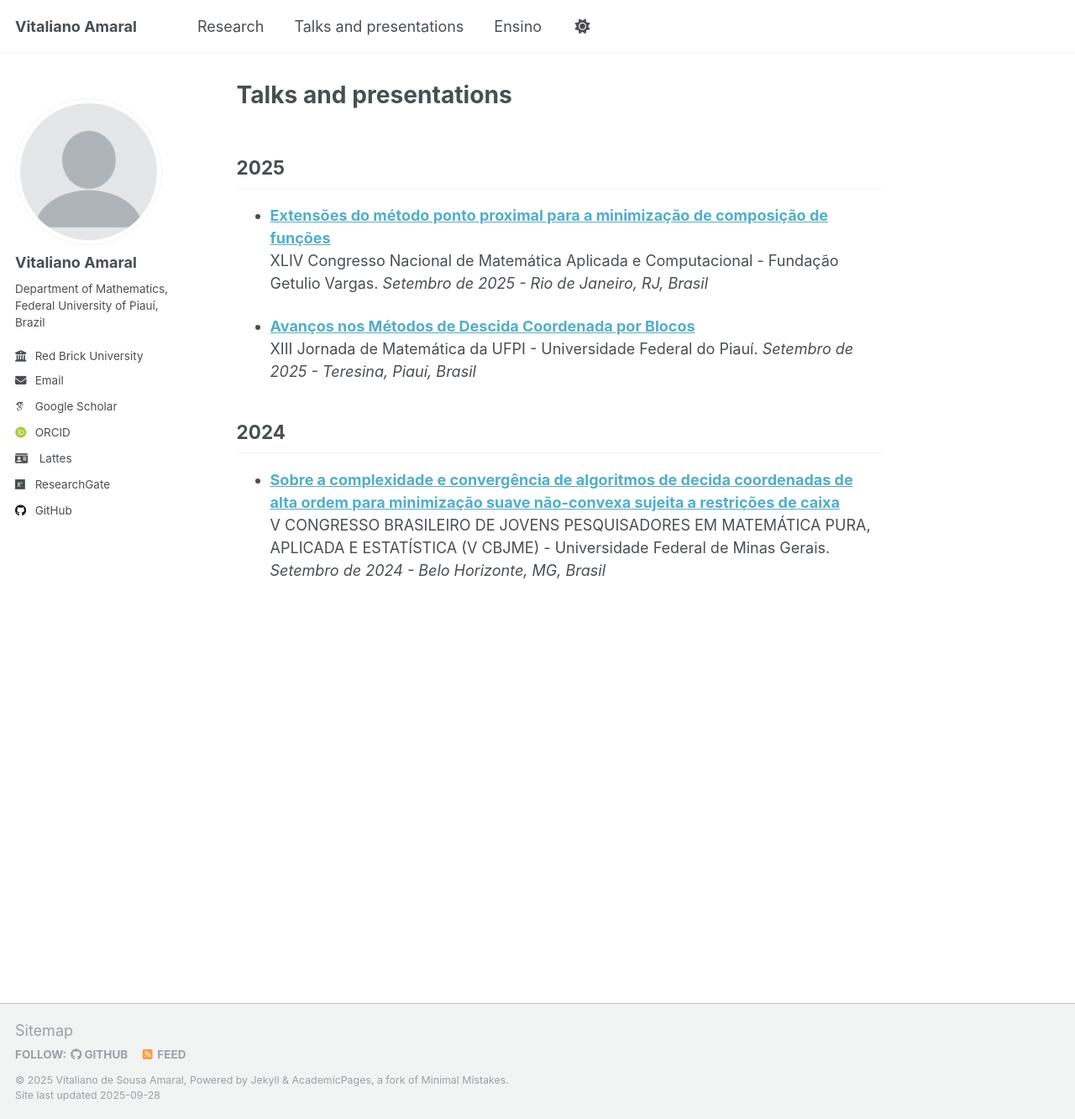
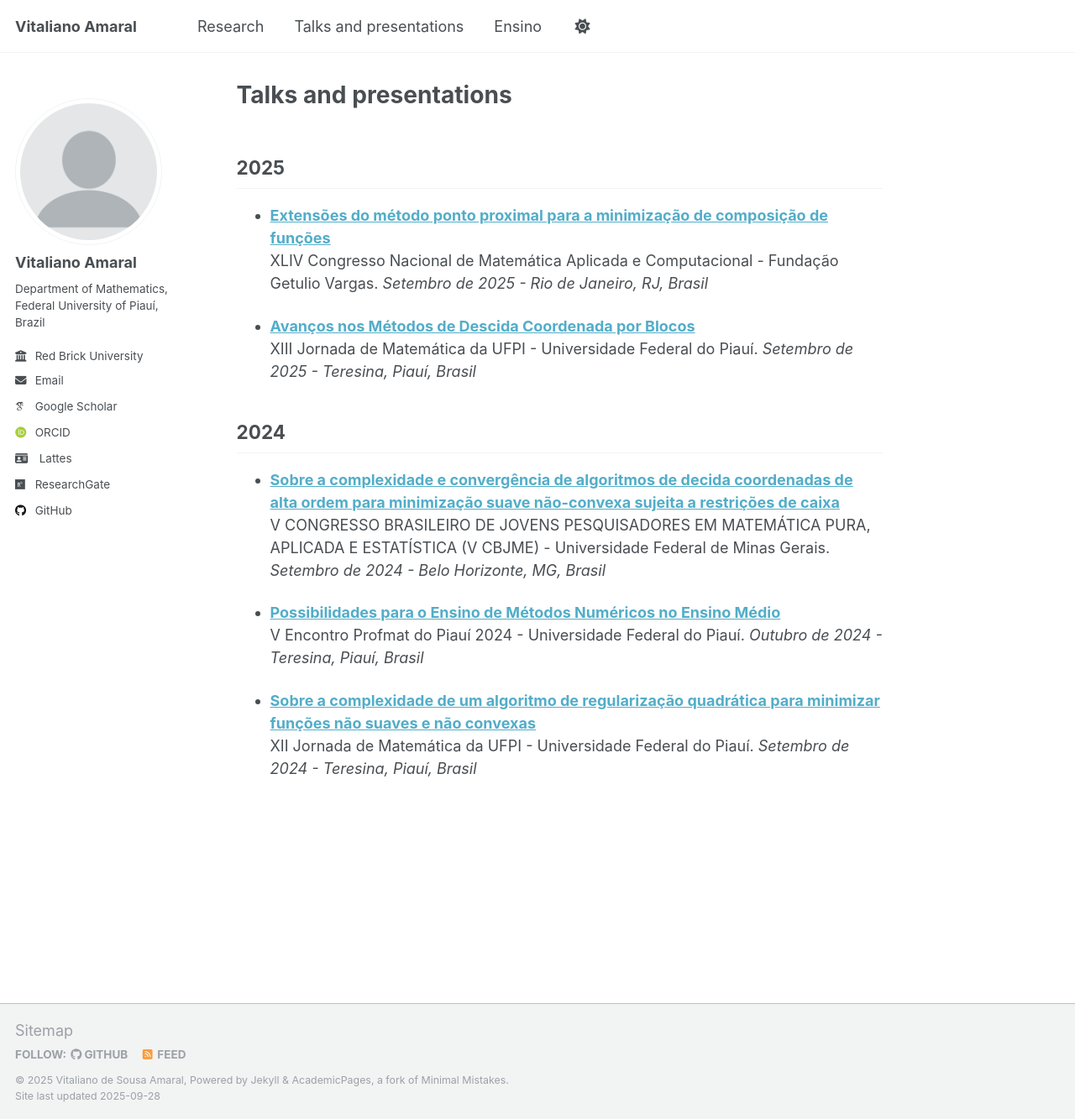
Before and after one commit to vitalianoamaral/vitalianoamaral.github.io, a Jekyll site: the page built from _pages/talksandpresentations.md, in a window 1280 px wide and 1333 px high. Shown: the whole window at 84% size. Built offline with Jekyll 4.4.1, drawn with Linux system fonts in a browser that asks for light colours; some web fonts are replaced.

Commit message:
Update talksandpresentations.md

```diff
--- a/_pages/talksandpresentations.md
+++ b/_pages/talksandpresentations.md
@@ -16,3 +16,9 @@ author_profile: true
 
 - **[Sobre a complexidade e convergência de algoritmos de decida coordenadas de alta ordem para minimização suave não-convexa sujeita a restrições de caixa](/files/jovesn2024.pdf)**
  V CONGRESSO BRASILEIRO DE JOVENS PESQUISADORES EM MATEMÁTICA PURA, APLICADA E ESTATÍSTICA (V CBJME) - Universidade Federal de Minas Gerais. *Setembro de 2024 - Belo Horizonte, MG, Brasil*
+
+- **[Possibilidades para o Ensino de Métodos Numéricos no Ensino Médio](/files/profmat2024.pdf)**
+  V Encontro Profmat do Piauí 2024 - Universidade Federal do Piauí. *Outubro de 2024 - Teresina, Piauí, Brasil*
+
+- **[Sobre a complexidade de um algoritmo de regularização quadrática para minimizar funções não suaves e não convexas](/files/jornada2024.pdf)**
+  XII Jornada de Matemática da UFPI - Universidade Federal do Piauí. *Setembro de 2024 - Teresina, Piauí, Brasil*
```
